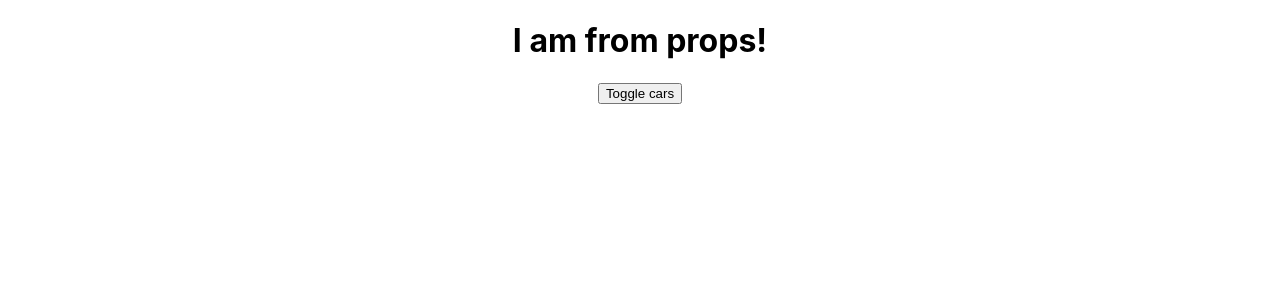
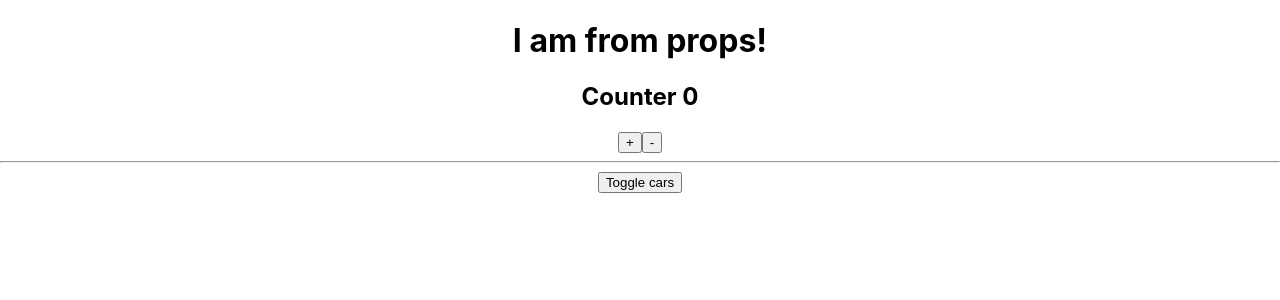
Before and after one commit to redline711/react-theory, a React (Create React App) app: page / in a window 1280 px wide. Shown: the top 300 px of the page. Built offline with nearby package versions, Linux system fonts and the light colour scheme.

Commit message:
5.9 Fragments

```diff
--- a/src/App.js
+++ b/src/App.js
@@ -2,6 +2,7 @@ import React, { Component } from 'react'
 import './Car/Car.css'
 import Car from './Car/Car'
 import ErrorBoundary from './ErrorBoundary/errorBoundary'
+import Counter from './Counter/Counter'
 
 class App extends Component {
 	constructor(props) {
@@ -10,9 +11,9 @@ class App extends Component {
 
 		this.state = {
 			cars: [
-				{ name: 'Ford', year: 2018 },
-				{ name: 'Audi', year: 2016 },
-				{ name: 'Mazda', year: 2010 }
+				{ name: 'Ford', year: 2018 }
+				// { name: 'Audi', year: 2016 },
+				// { name: 'Mazda', year: 2010 }
 			],
 			pageTitle: 'React components',
 			showCars: false
@@ -76,6 +77,11 @@ class App extends Component {
 			<div style={divStyle}>
 				{/*<h1>{this.state.pageTitle}</h1>*/}
 				<h1>{this.props.title}</h1>
+
+				<Counter />
+
+				<hr />
+
 				<button onClick={this.toggleCarsHandler}>Toggle cars</button>
 				<div
 					style={{
--- a/src/Car/Car.js
+++ b/src/Car/Car.js
@@ -34,9 +34,9 @@ class Car extends React.Component {
 	render() {
 		console.log('Car render')
 
-		if (Math.random() > 0.7) {
-			throw new Error('Car random failed')
-		}
+		// if (Math.random() > 0.7) {
+		// 	throw new Error('Car random failed')
+		// }
 
 		const inputClasses = ['input']
 
--- /dev/null
+++ b/src/Counter/Counter.js
@@ -0,0 +1,32 @@
+import React, { Component } from 'react'
+
+export default class Counter extends Component {
+	state = { counter: 0 }
+	addCounter = () => {
+		this.setState({ counter: this.state.counter + 1 })
+	}
+	render() {
+		// return (
+		// 	<div>
+		// 		<h2>Counter {this.state.counter}</h2>
+		// 		<button onClick={this.addCounter}>+</button>
+		// 		<button
+		// 			onClick={() => this.setState({ counter: this.state.counter - 1 })}
+		// 		>
+		// 			-
+		// 		</button>
+		// 	</div>
+		return [
+			<h2 key={'1'}>Counter {this.state.counter}</h2>,
+			<button onClick={this.addCounter} key={'2'}>
+				+
+			</button>,
+			<button
+				onClick={() => this.setState({ counter: this.state.counter - 1 })}
+				key={'3'}
+			>
+				-
+			</button>
+		]
+	}
+}
```
